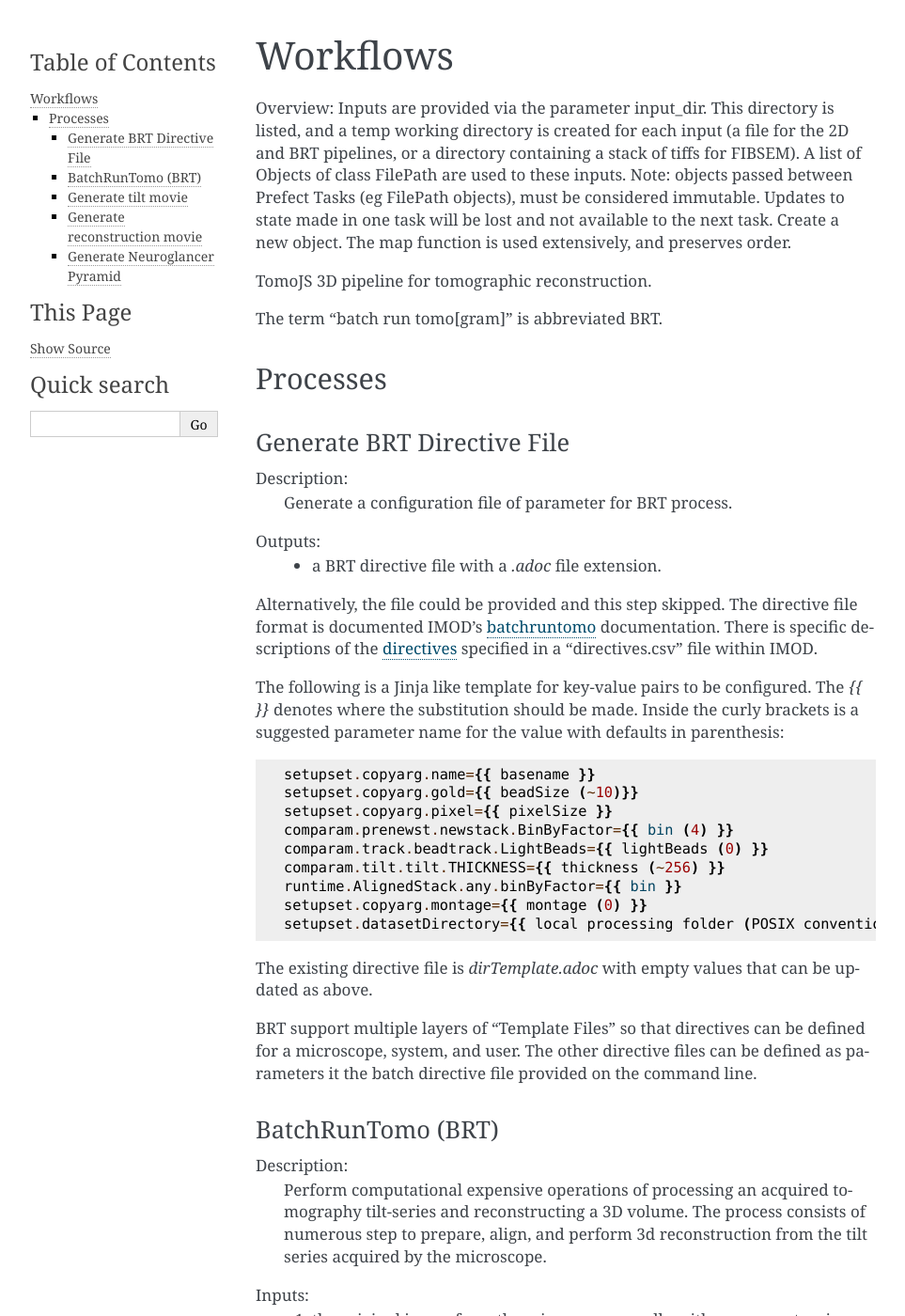
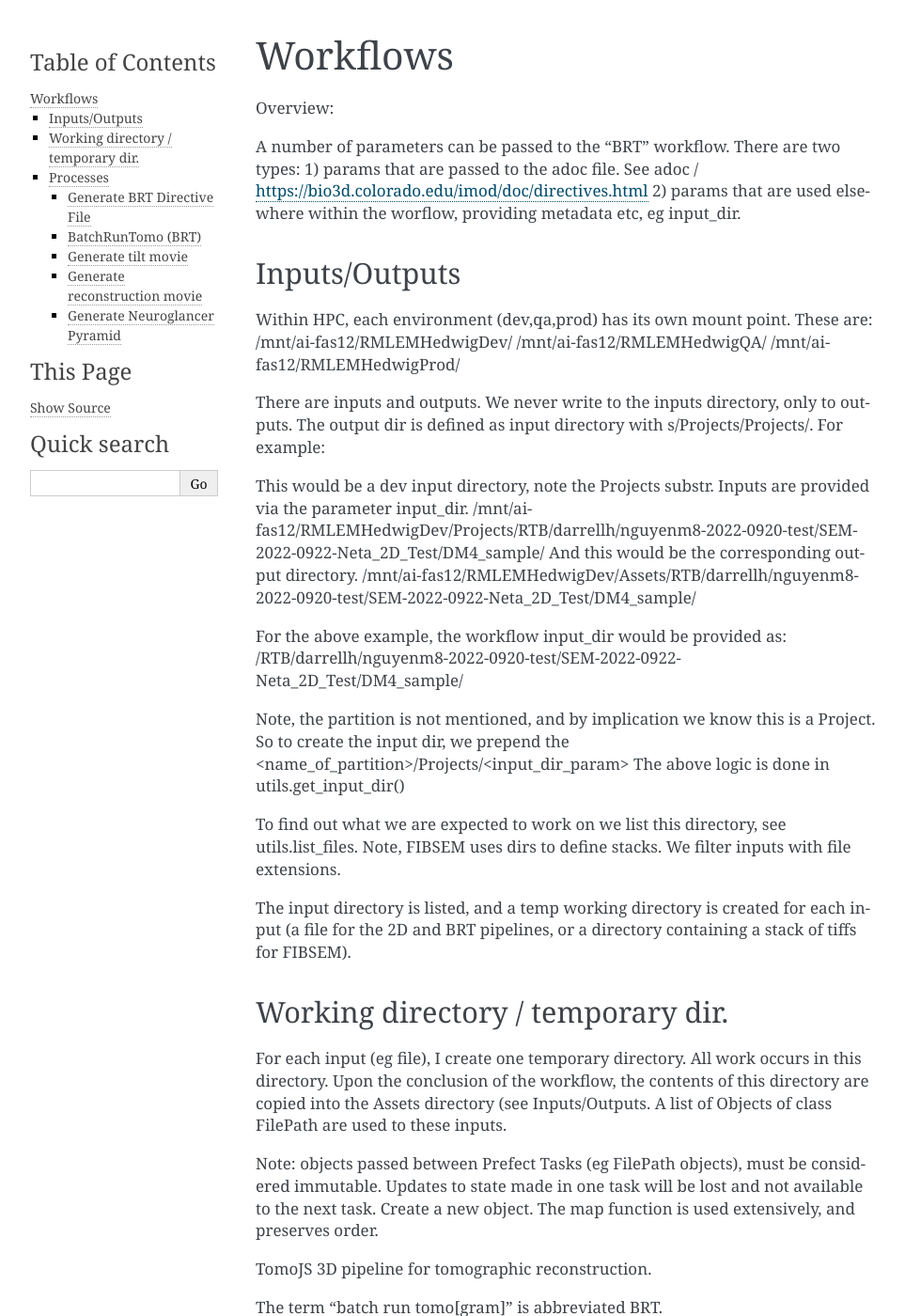
Before and after one commit to niaid/image_portal_workflows, a Sphinx documentation site: the page built from docs/workflows.rst, in a window 1280 px wide and 1400 px high. Shown: the whole window at 94% size, without its empty margins (148-1111 px from the left). Built offline with Sphinx 7.4.7, drawn with Linux system fonts in a browser that asks for light colours.

Commit message:
updates docs

```diff
--- a/docs/workflows.rst
+++ b/docs/workflows.rst
@@ -3,8 +3,47 @@ Workflows
 =========
 
 Overview:
+
+A number of parameters can be passed to the "BRT" workflow. There are two types:
+1) params that are passed to the adoc file. See adoc / https://bio3d.colorado.edu/imod/doc/directives.html
+2) params that are used elsewhere within the worflow, providing metadata etc, eg input_dir.
+
+
+Inputs/Outputs
+--------------
+
+Within HPC, each environment (dev,qa,prod) has its own mount point. These are:
+/mnt/ai-fas12/RMLEMHedwigDev/
+/mnt/ai-fas12/RMLEMHedwigQA/
+/mnt/ai-fas12/RMLEMHedwigProd/
+
+There are inputs and outputs. We never write to the inputs directory, only to outputs.
+The output dir is defined as input directory with s/Projects/Projects/. For example:
+
+This would be a dev input directory, note the Projects substr.
 Inputs are provided via the parameter input_dir.
-This directory is listed, and a temp working directory is created for each input (a file for the 2D and BRT pipelines, or a directory containing a stack of tiffs for FIBSEM). A list of Objects of class FilePath are used to these inputs.
+/mnt/ai-fas12/RMLEMHedwigDev/Projects/RTB/darrellh/nguyenm8-2022-0920-test/SEM-2022-0922-Neta_2D_Test/DM4_sample/
+And this would be the corresponding output directory.
+/mnt/ai-fas12/RMLEMHedwigDev/Assets/RTB/darrellh/nguyenm8-2022-0920-test/SEM-2022-0922-Neta_2D_Test/DM4_sample/
+
+For the above example, the workflow input_dir would be provided as:
+/RTB/darrellh/nguyenm8-2022-0920-test/SEM-2022-0922-Neta_2D_Test/DM4_sample/
+
+Note, the partition is not mentioned, and by implication we know this is a Project.
+So to create the input dir, we prepend the <name_of_partition>/Projects/<input_dir_param>
+The above logic is done in utils.get_input_dir()
+
+To find out what we are expected to work on we list this directory, see utils.list_files. Note, FIBSEM uses dirs to define stacks. We filter inputs with file extensions.
+
+The input directory is listed, and a temp working directory is created for each input (a file for the 2D and BRT pipelines, or a directory containing a stack of tiffs for FIBSEM).
+
+
+Working directory / temporary dir.
+----------------------------------
+
+For each input (eg file), I create one temporary directory. All work occurs in this directory. Upon the conclusion of the workflow, the contents of this directory are copied into the Assets directory (see Inputs/Outputs.
+A list of Objects of class FilePath are used to these inputs.
+
 Note: objects passed between Prefect Tasks (eg FilePath objects), must be considered immutable. Updates to state made in one task will be lost and not available to the next task. Create a new object.
 The map function is used extensively, and preserves order.
 
```
Also changed, not shown: docs/development.rst (+7 -0 lines).
